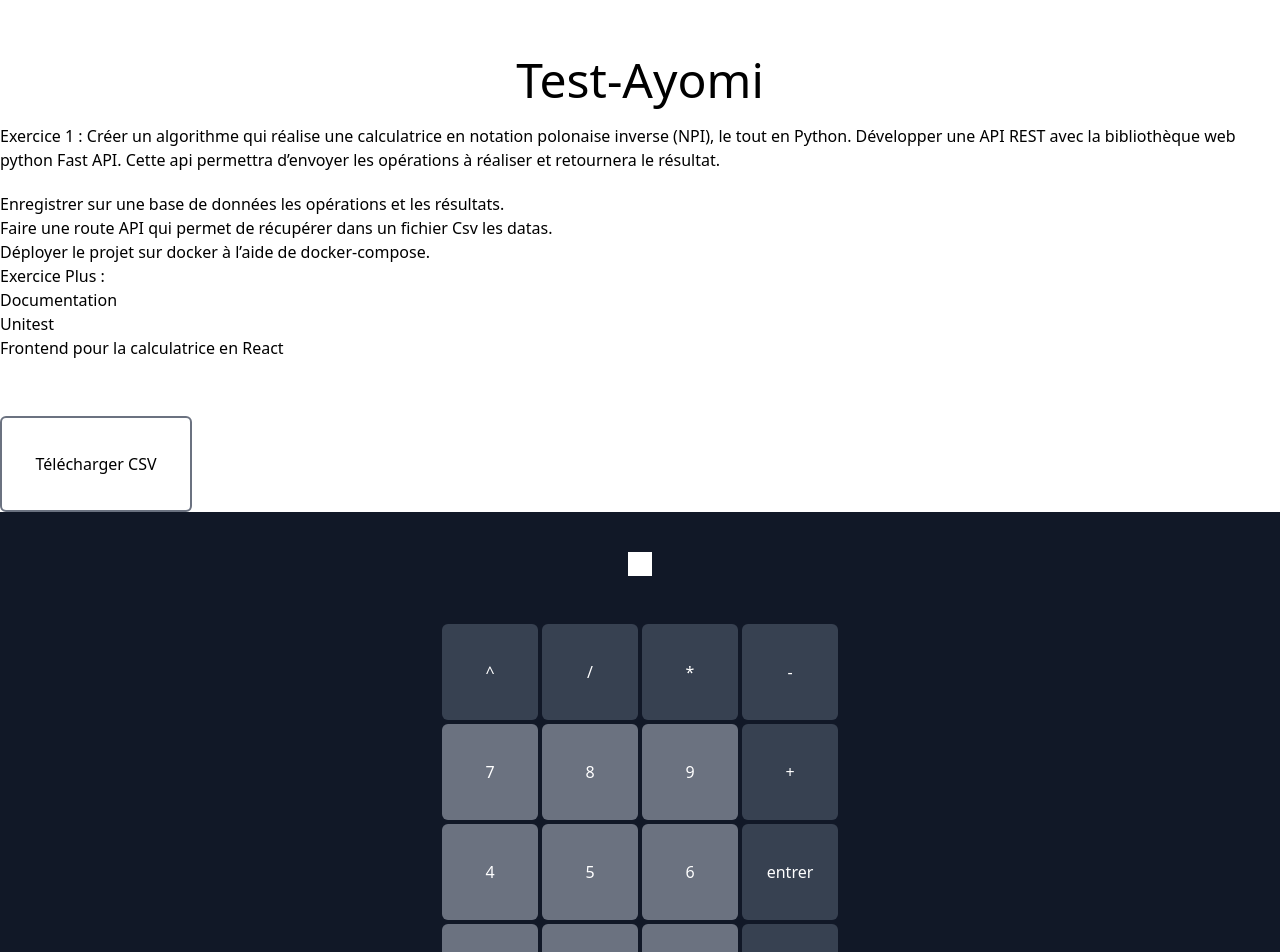
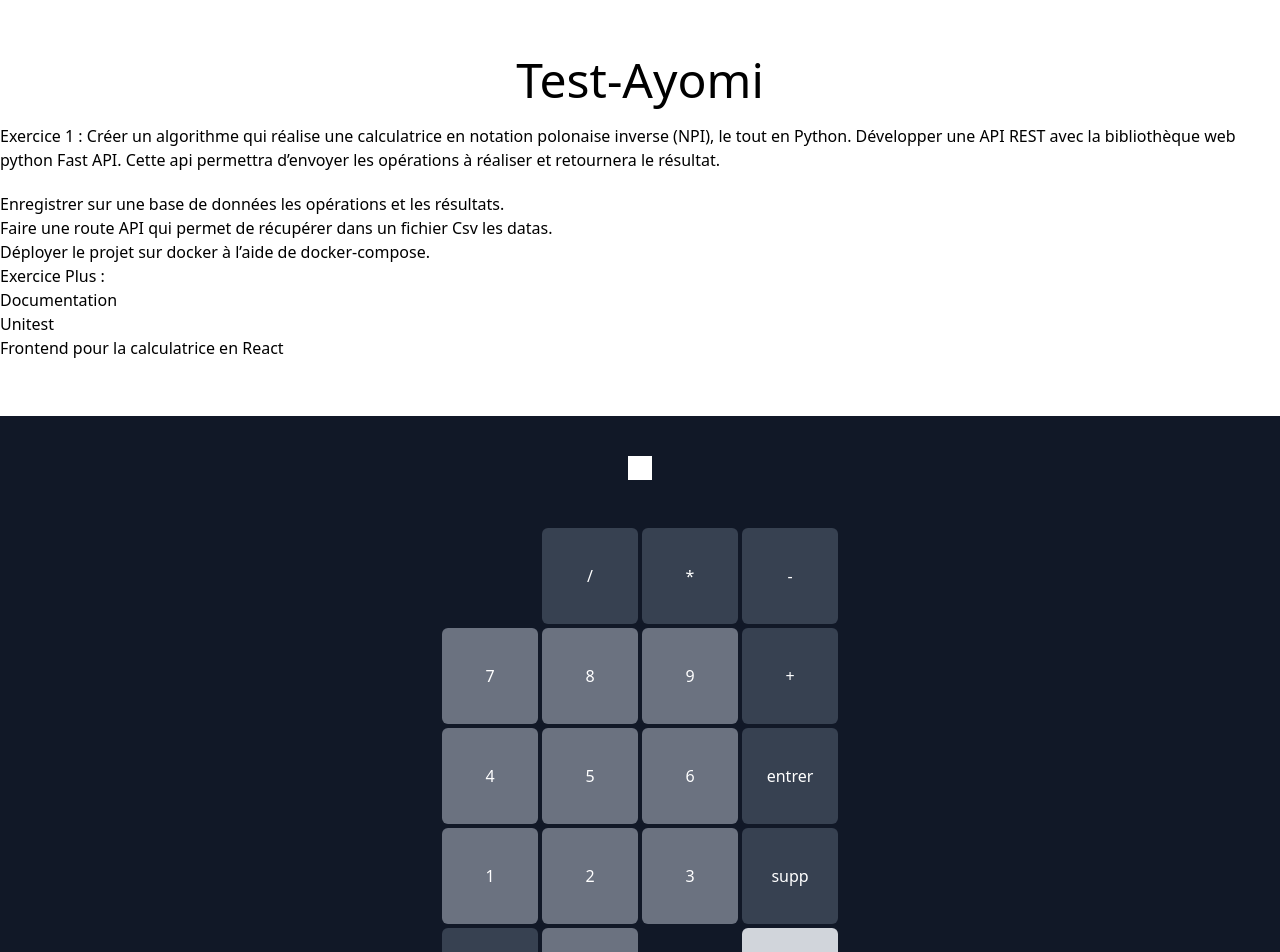
Before and after one commit to Magizchi/test-ayomi, a React (Vite) app in the folder client/: page / in a window 1280 px wide. Shown: the top 952 px of the page. Built offline with nearby package versions, Linux system fonts and the light colour scheme.

Commit message:
fix(client):fix calc

```diff
--- a/client/src/components/organisms/calculatrice.tsx
+++ b/client/src/components/organisms/calculatrice.tsx
@@ -21,8 +21,7 @@
 const Calculatrice: FunctionComponent<Props> = ({ onChange, onEnter, clearAll, clearLast, getResult }) => {
     return (
         <div className="grid grid-cols-4 grid-rows-5 gap-1 py-2 mb-2 w-fit">
-            <Buttons className="bg-gray-700" onClick={() => onChange('^')}>^</Buttons>
-            <Buttons className="bg-gray-700" onClick={() => onChange('/')}>/</Buttons>
+            <Buttons className="col-start-2 bg-gray-700" onClick={() => onChange('/')}>/</Buttons>
             <Buttons className="bg-gray-700" onClick={() => onChange('*')}>*</Buttons>
             <Buttons className="bg-gray-700" onClick={() => onChange('-')}>-</Buttons>
             <Buttons className="bg-gray-500" onClick={() => onChange('7')}>7</Buttons>
--- a/client/src/components/organisms/testForm.tsx
+++ b/client/src/components/organisms/testForm.tsx
@@ -51,18 +51,15 @@
         setResult(response.result)
     }
 
-    const getCsv = async () => {
-        const response = await fetch('http://localhost:8000/csv', options).then(data => data.json())
-    }
+    // const getCsv = async () => {
+    //     const response = await fetch('http://localhost:8000/csv', options).then(data => data.json())
+    // }
 
     return (
-        <section >
-            <Buttons className="w-48 !text-black border-2 border-black" onClick={() => getCsv()}>Télécharger CSV</Buttons>
-            <div className="flex flex-col items-center justify-center bg-gray-900">
-                <p className="p-3 my-10 text-5xl bg-white">{operation.join(' ')} {result ? `= ${result}` : ''}</p>
-                {/* <p className="text-xl text-red-500">{message}</p> */}
-                <Calculatrice onChange={onChange} onEnter={onEnter} clearAll={clearAll} clearLast={clearLast} getResult={getResult} />
-            </div>
+        <section className="flex flex-col items-center justify-center bg-gray-900">
+            <p className="p-3 my-10 text-5xl bg-white">{operation.join(' ')} {result ? `= ${result}` : ''}</p>
+            {/* <p className="text-xl text-red-500">{message}</p> */}
+            <Calculatrice onChange={onChange} onEnter={onEnter} clearAll={clearAll} clearLast={clearLast} getResult={getResult} />
         </section>
     )
 }
```
